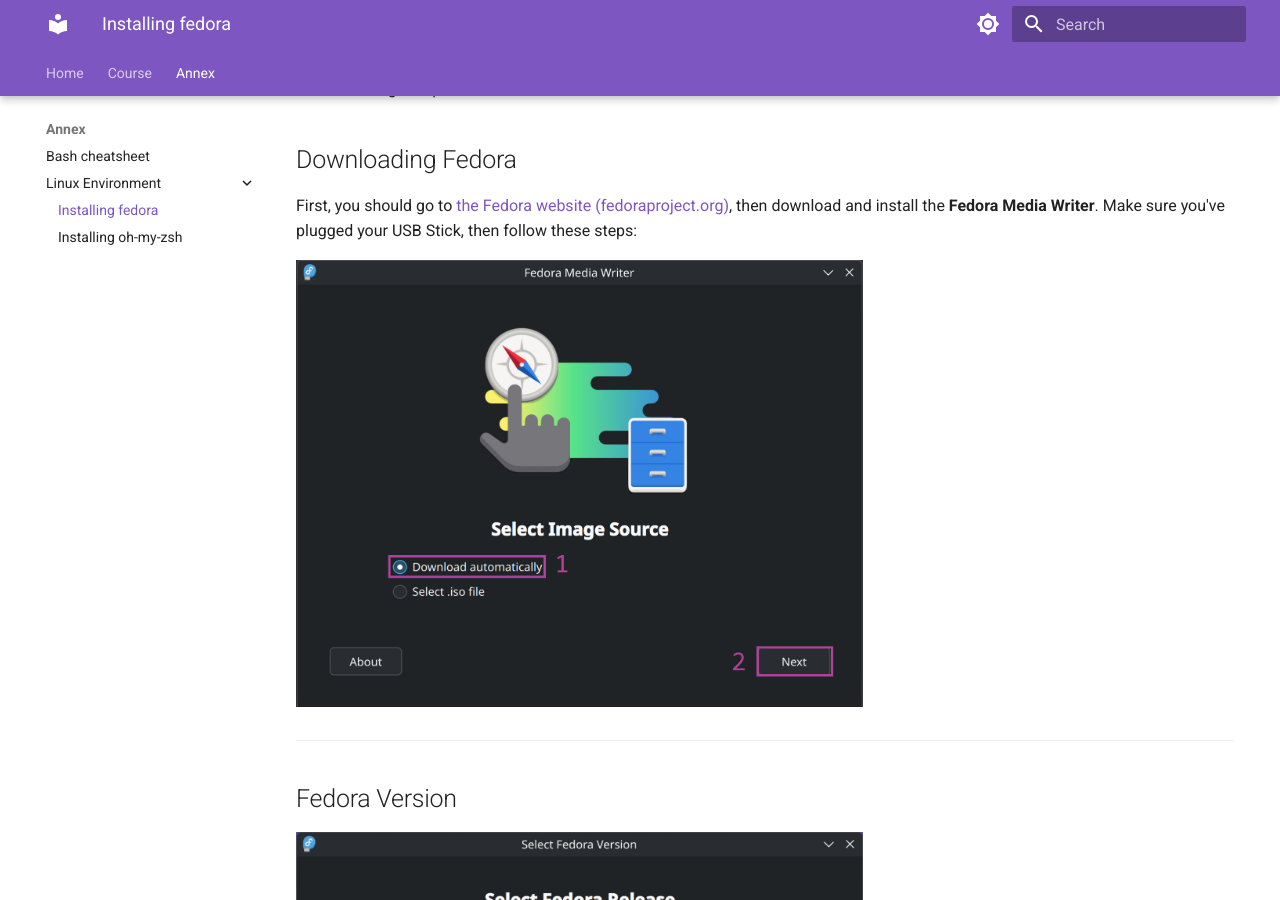
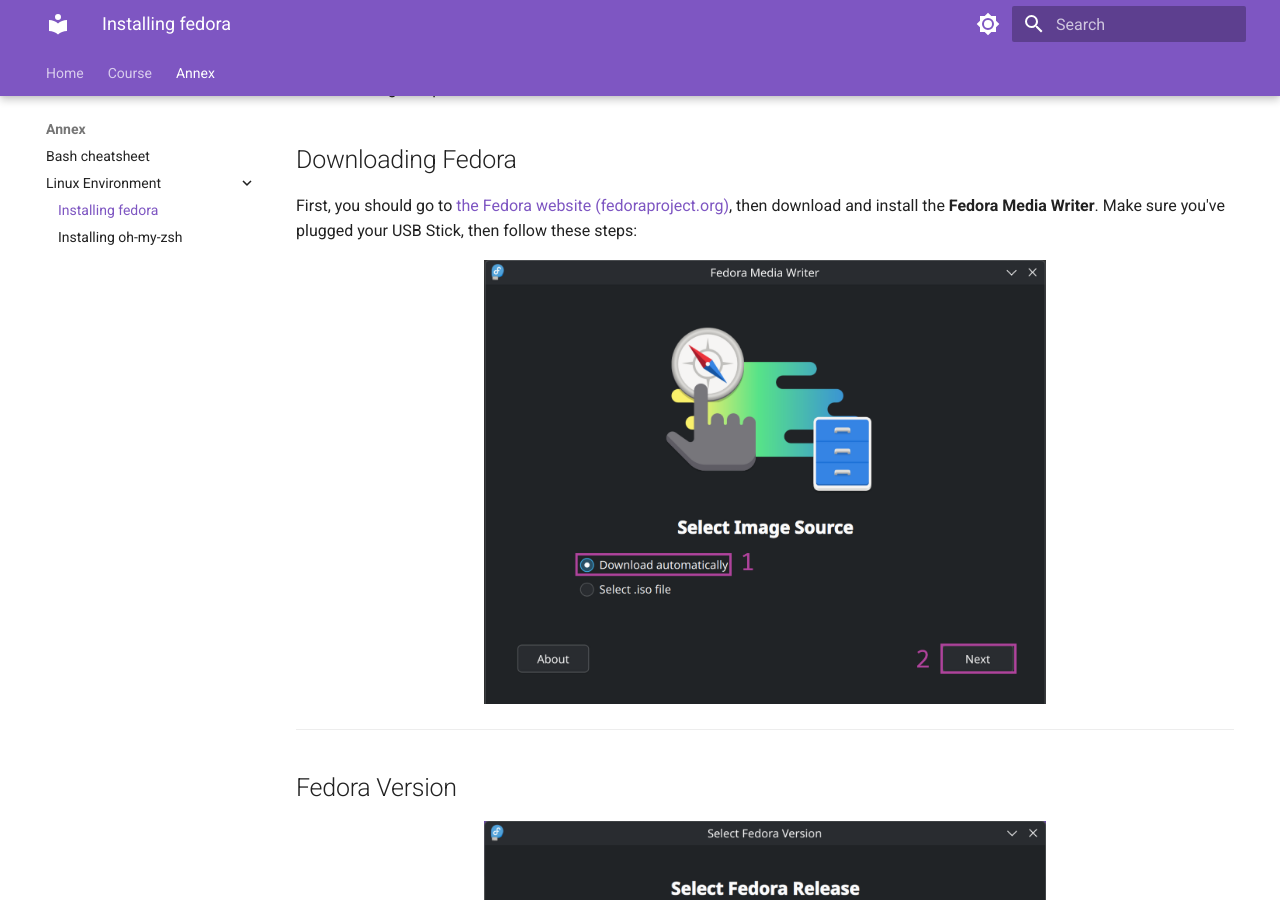
Before and after one commit to M1-CHPS/glhpc, an MkDocs documentation site: the page built from docs/annex/install_fedora.md, in a window 1280 px wide and 900 px high, scrolled down 484 px. Built offline with MkDocs 1.6.1 and Material for MkDocs 9.7.7, drawn with Linux system fonts in a browser that asks for light colours.

Commit message:
Minor adjustment to the fedora install tutorial

```diff
--- a/docs/annex/install_fedora.md
+++ b/docs/annex/install_fedora.md
@@ -16,13 +16,18 @@
 
 First, you should go to [the Fedora website (fedoraproject.org)](https://fedoraproject.org/workstation/), then download and install the **Fedora Media Writer**. Make sure you've plugged your USB Stick, then follow these steps:
 
-![](install_fedora/first_step.png)
+<figure markdown="span">
+  <img src="/annex/install_fedora/first_step.png" style="max-width:60%; width: auto;">
+</figure>
 
 ---
 
 ## Fedora Version
 
-![](install_fedora/second_step.png)
+
+<figure markdown="span">
+  <img src="/annex/install_fedora/second_step.png" style="max-width:60%; width: auto;">
+</figure>
 
 Here, I recommend you choose either Fedora Workstation or KDE Plasma Desktop:
 
@@ -34,9 +39,9 @@
 ---
 
 ## Writing
-
-![](install_fedora/third_step.png)
-
+<figure markdown="span">
+  <img src="/annex/install_fedora/third_step.png" style="max-width:60%; width: auto;">
+</figure>
 
 Here, you should make sure that:
 
@@ -46,7 +51,9 @@
 !!! Danger
     Remember that the USB drive will be completely erased when you press Download and Write !
 
-![](install_fedora/fourth_step.png)
+<figure markdown="span">
+  <img src="/annex/install_fedora/fourth_step.png" style="max-width:60%; width: auto;">
+</figure>
 
 Wait for the download to be complete, then safely remove the USB stick and plug it in the computer you want to install Fedora to.
 
@@ -60,7 +67,10 @@
 
 On some hardware, F12 or ESC may directly show a temporary boot menu.
 
-![](install_fedora/fifth_step.png)
+<figure markdown="span">
+  <img src="/annex/install_fedora/fifth_step.png" style="max-width:60%; width: auto;">
+</figure>
+
 
 You should see something *like this*. Note that it may look very different, as this menu is hardware dependant.
 
@@ -76,11 +86,15 @@
 
 Now, you PC should reboot into Fedora. It's possible a Grub menu appears with multiple options, you should select the first one named "Install Fedora" OR "Start Fedora Workstation Live".
 
-![](install_fedora/sixth_step.png)
+<figure markdown="span">
+  <img src="/annex/install_fedora/sixth_step.png" style="max-width:60%; width: auto;">
+</figure>
 
 You should then select to "Install Fedora to Hard Drive"
 
-![](install_fedora/seventh_step.png)
+<figure markdown="span">
+  <img src="/annex/install_fedora/seventh_step.png" style="max-width:60%; width: auto;">
+</figure>
 
 Then:
 
@@ -90,11 +104,15 @@
     - fr for AZERTY
 - Click next
 
-![](install_fedora/eighth_step.png)
+<figure markdown="span">
+  <img src="/annex/install_fedora/eighth_step.png" style="max-width:60%; width: auto;">
+</figure>
 
 Select the disk where you want to install Fedora, and make sure you select **Use entire disk**. Then click Next.
 
-![](install_fedora/ninth_step.png)
+<figure markdown="span">
+  <img src="/annex/install_fedora/ninth_step.png" style="max-width:60%; width: auto;">
+</figure>
 
 We will skip encryption for this guide, directly click Next.
 
```
